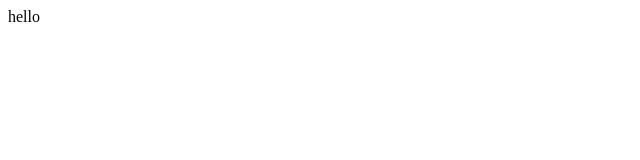
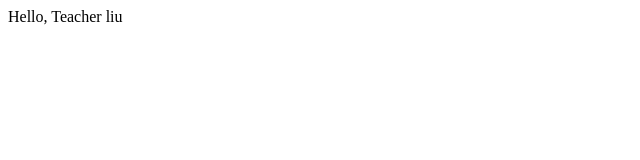
Before and after one commit to fly7342/fly7342, a plain HTML site: page index.html in a window 1280 px wide. Shown: the full height of the page, 0-640 px from the left. Drawn offline with Linux system fonts and the light colour scheme.

Commit message:
Update index.html

```diff
--- a/index.html
+++ b/index.html
@@ -4,6 +4,6 @@
     <title>Document</title>
 </head>
 <body>
-    <div>hello</div>
+    <div>Hello, Teacher liu</div>
 </body>
 </html>
```
